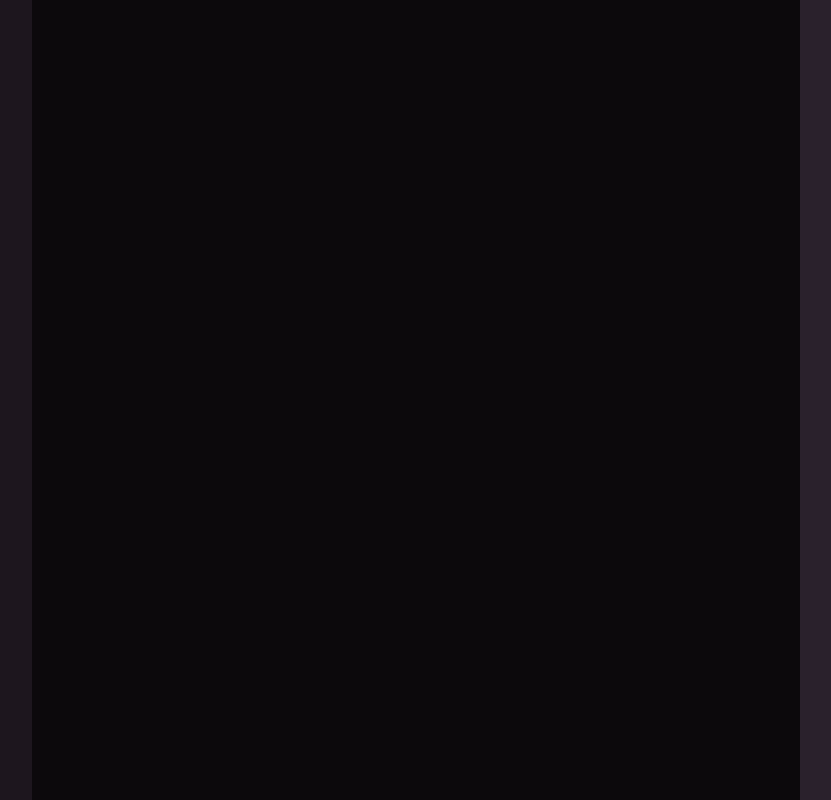
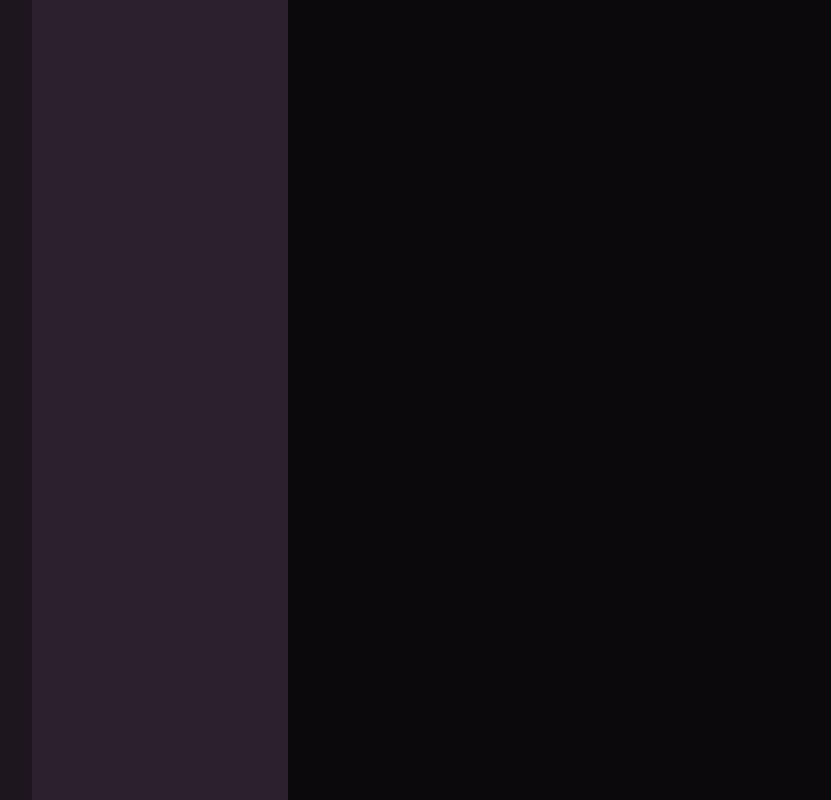
Before and after one commit to ky381011/miniDashboard, a React (Vite) app in the folder app/: page / in a window 1280 px wide. Shown: the whole page, without its empty margins (224-1055 px from the left). Built offline with nearby package versions, Linux system fonts and the light colour scheme.

Commit message:
feat: update layout structure by adding Sidebar and Configs components to Dashboard

```diff
--- a/app/src/App.tsx
+++ b/app/src/App.tsx
@@ -1,15 +1,13 @@
 import './App.css'
-import { Configs } from './components/layout/Configs'
 import { Dashboard } from './components/layout/Dashboard'
-import { Sidebar } from './components/layout/Sidebar'
 
 function App() {
   return (
     <>
       <div className='grid grid-cols-[auto_1fr_auto]'>
-        <Sidebar />
+
         <Dashboard />
-        <Configs />
+
       </div>
     </>
   )
--- a/app/src/components/layout/Dashboard.tsx
+++ b/app/src/components/layout/Dashboard.tsx
@@ -1,6 +1,12 @@
+import { Configs } from "./Configs";
+import { Sidebar } from "./Sidebar";
+
 export function Dashboard() {
   return (
-    <div className='bg-mauve-950 min-h-screen'>
+    <div className='bg-mauve-950 min-h-screen flex'>
+      <Sidebar />
+
+      <Configs />
     </div>
   )
 }
```
